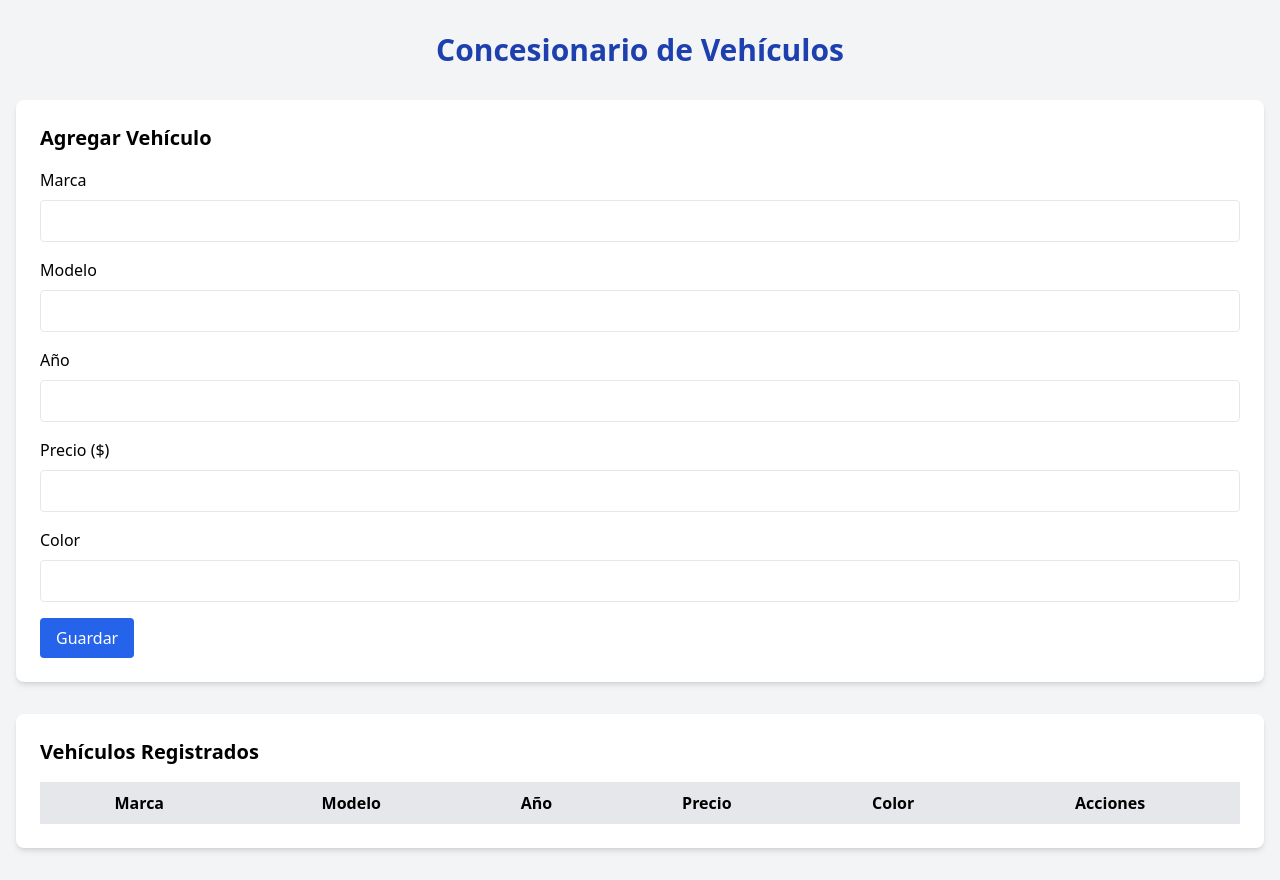
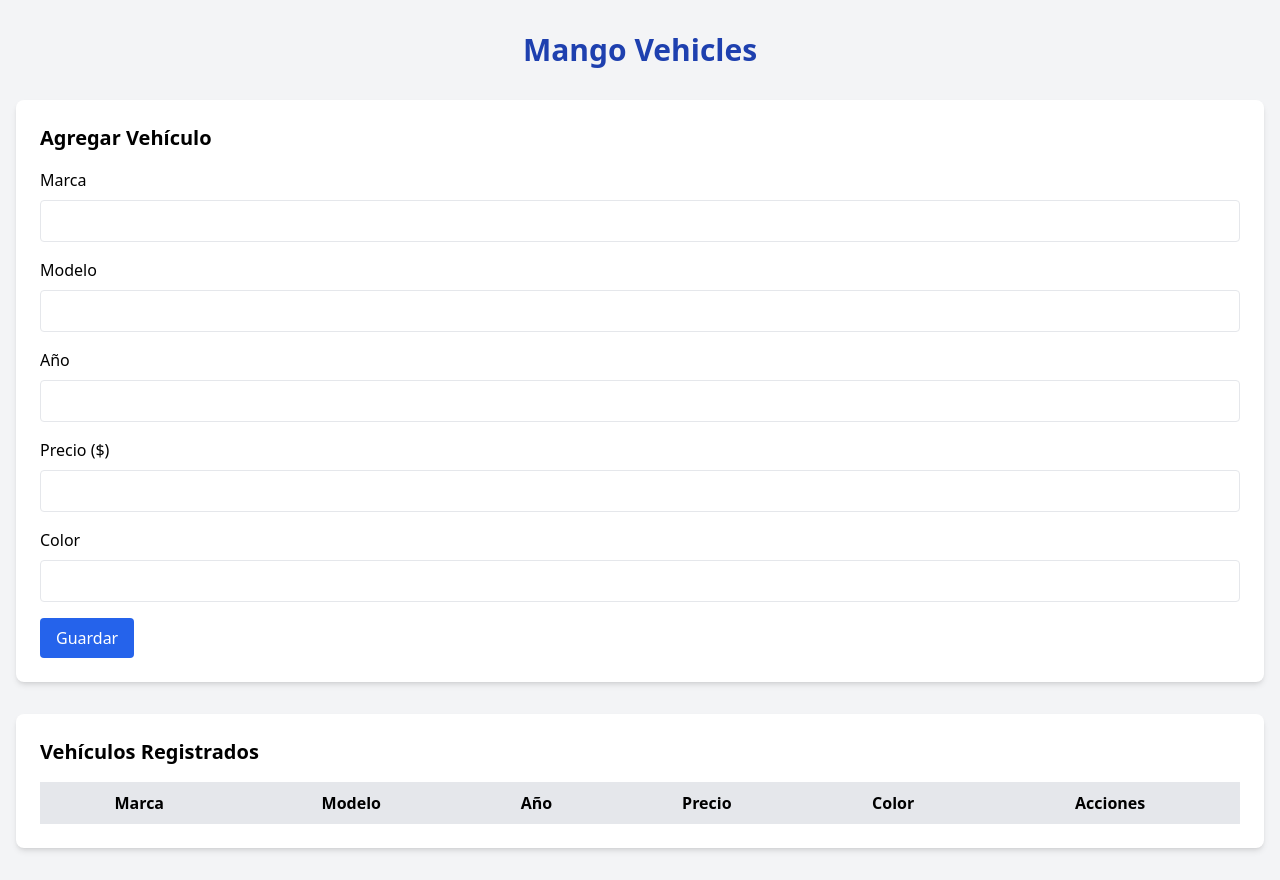
Before and after one commit to gabnunezm/CRUD_Web, a plain HTML site: page index.html in a window 1280 px wide. Drawn offline with nearby package versions, Linux system fonts and the light colour scheme.

Commit message:
feat: update page title to 'Mango Vehicles'

```diff
--- a/index.html
+++ b/index.html
@@ -9,7 +9,7 @@
 </head>
 <body class="bg-gray-100 min-h-screen">
     <div class="container mx-auto px-4 py-8">
-        <h1 class="text-3xl font-bold text-center text-blue-800 mb-8">Concesionario de Vehículos</h1>
+        <h1 class="text-3xl font-bold text-center text-blue-800 mb-8">Mango Vehicles</h1>
 
         <!-- Formulario agregar/editar -->
         <div class="bg-white p-6 rounded-lg shadow-md mb-8">
```
